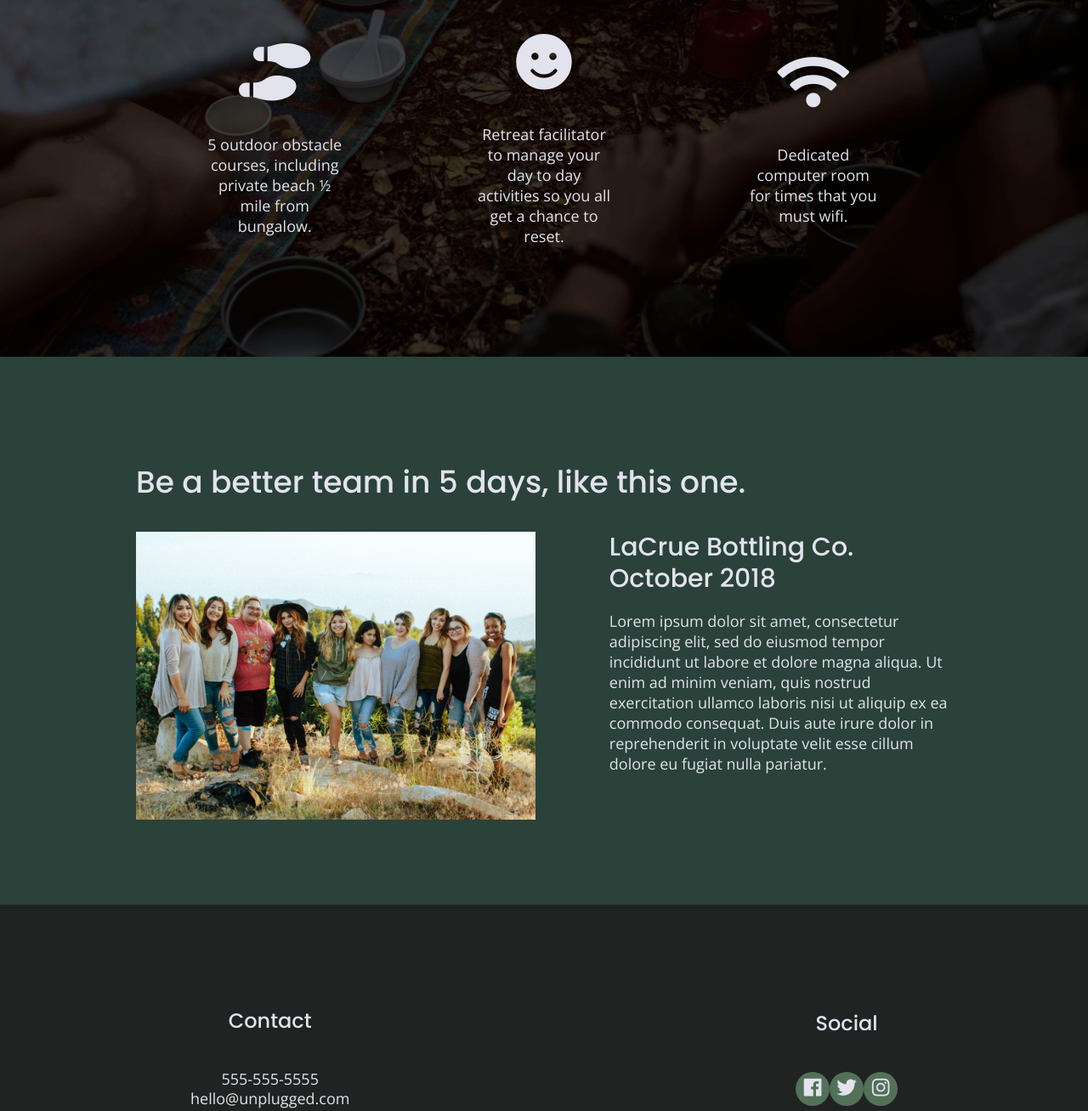
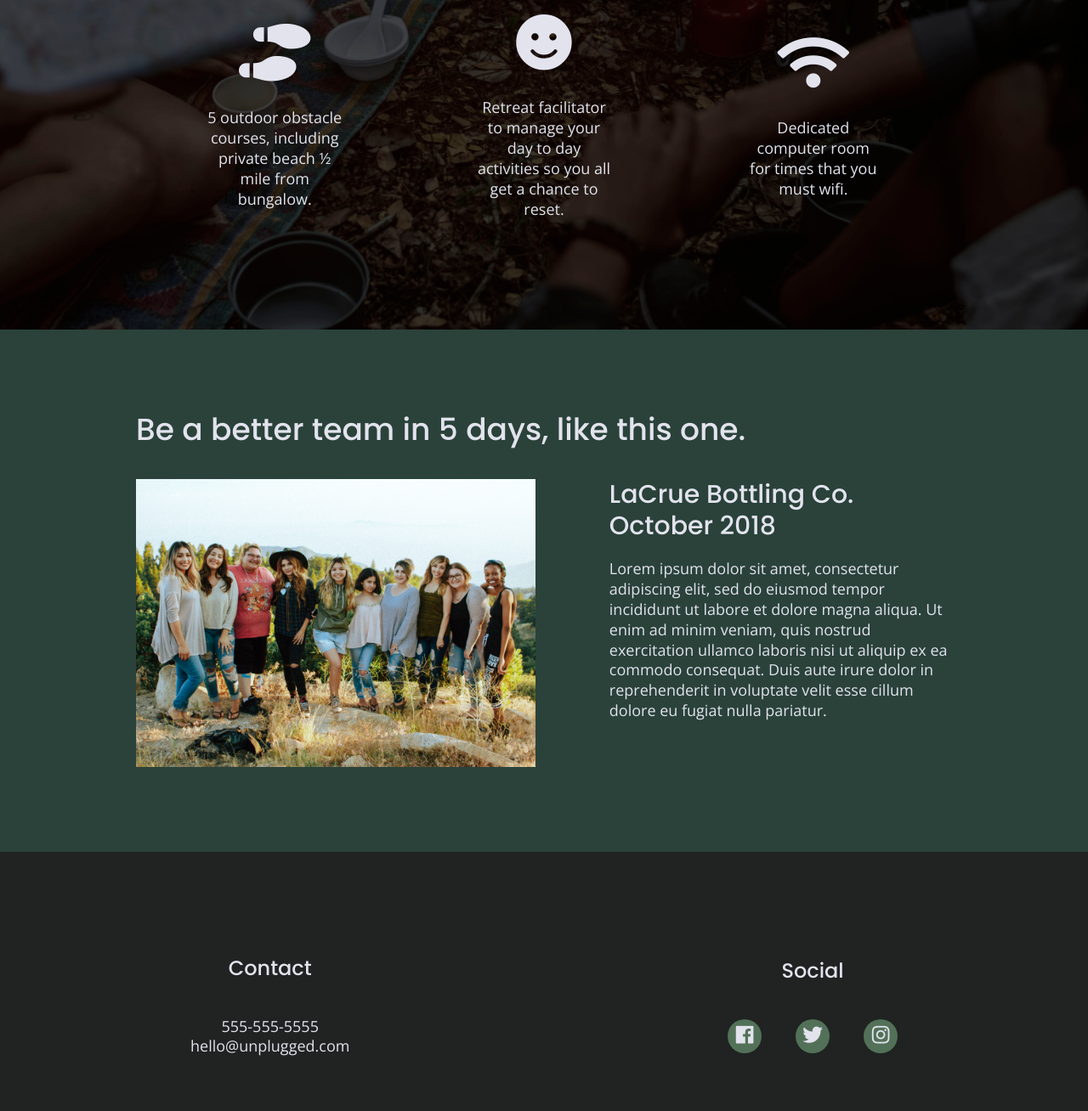
Before and after one commit to clarissa-e/unplugged-website, a plain HTML site: page index.html in a window 1280 px wide. Shown: the part 1418-2726 px from the top of the page at 85% size. Drawn offline with nearby package versions, Linux system fonts and the light colour scheme.

Commit message:
Remaining styles added

```diff
--- a/css/main.css
+++ b/css/main.css
@@ -117,6 +117,8 @@ body {
 ul,
 ol {
     list-style-type: none;
+    margin: 0;
+    padding: 0;
 }
 
 a {
@@ -128,6 +130,7 @@ h2 {
     font-family: 'Poppins', sans-serif;
     font-size: 1.875em;
     font-weight: 500;
+    margin: 0;
 }
 
 h3,
@@ -196,7 +199,6 @@ header figure {
     height: 1px;
     margin: 10px 0 20px 0;
     width: 100%;
-
 }
 
 header nav {
@@ -578,13 +580,13 @@ aside .form {
         display: none;
      }
 
+     /* Hero Area */
+
      .hero-area h1 {
         font-size: 3em;
         line-height: 1;
         margin: 0;
      }
-
-     /* Hero Area */
 
      /* Aside */
      aside .content-wrapper {
@@ -616,6 +618,10 @@ aside .form {
 
      .features .features-item-description {
         width: 50%;
+     }
+
+     .features i {
+        margin-bottom: 30px;
      }
 
      /* Reviews */
@@ -664,9 +670,15 @@ aside .form {
         line-height: 1.285;
      }
 
+     footer .social-icons {
+        width: 12.5em;
+        justify-content: space-between;
+     }
+
      footer .copyright {
         width: 100%;
      }
+
     /* ======================================================================
     About Page
     ========================================================================= */
```
